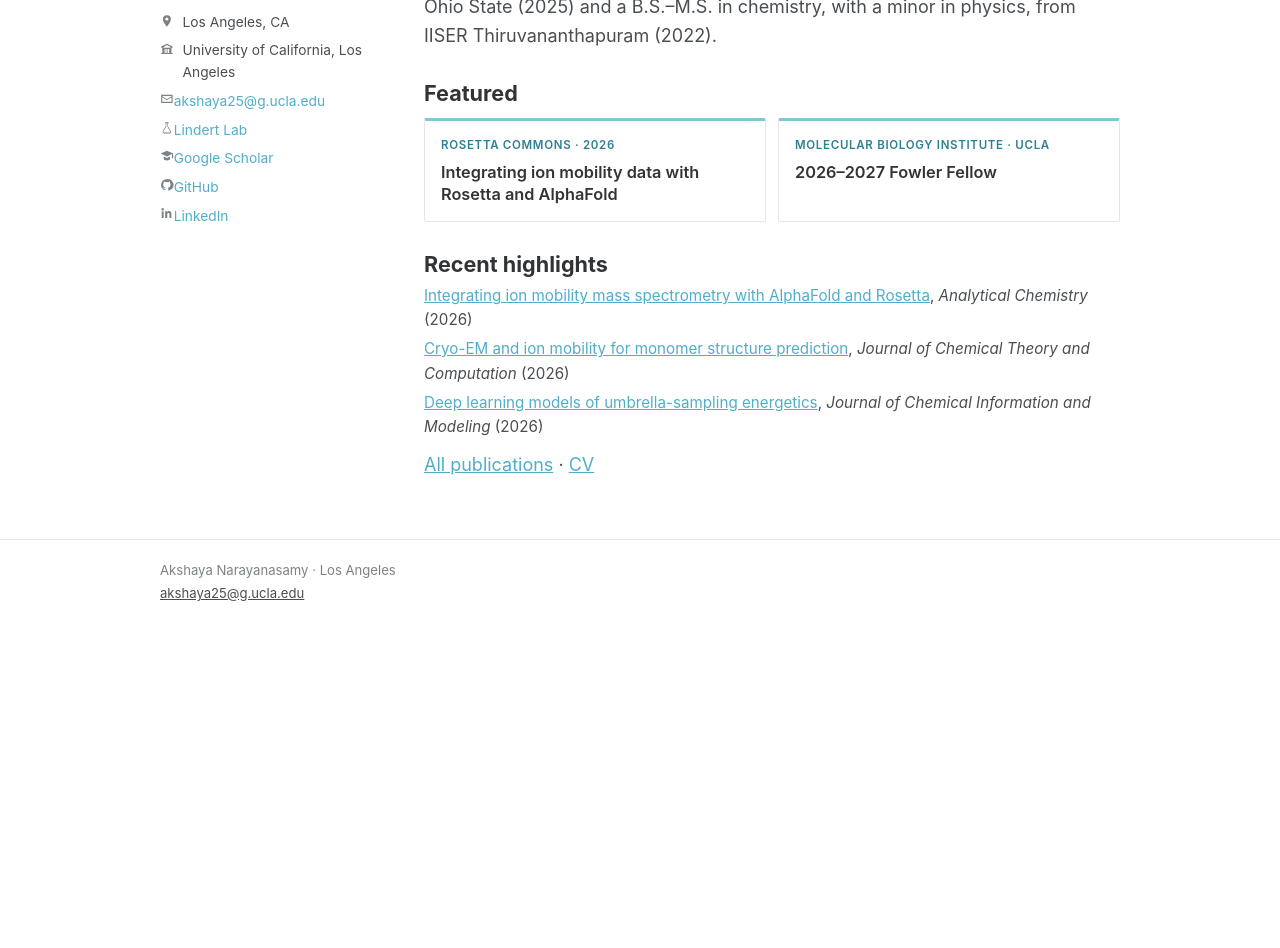
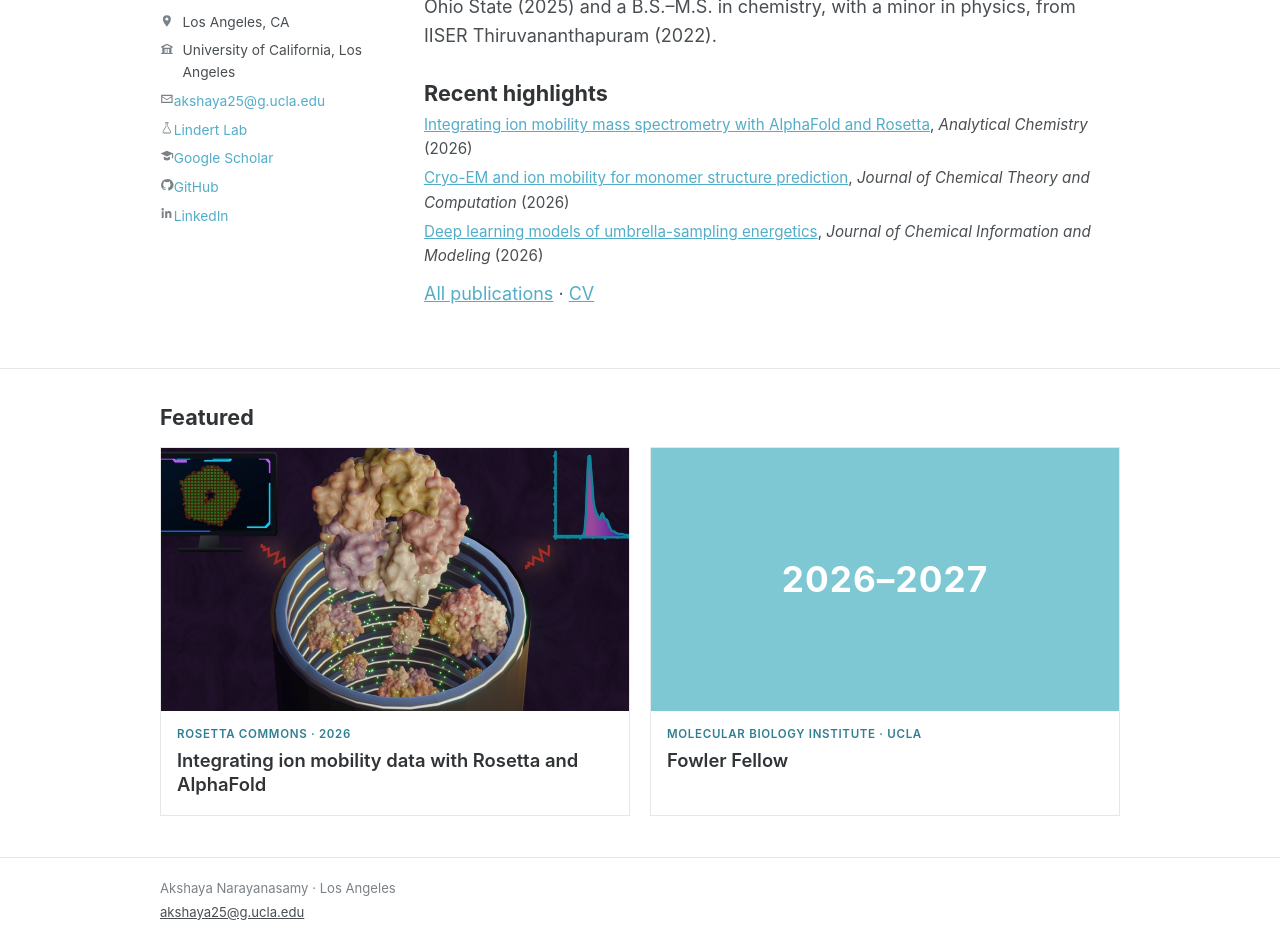
Before and after one commit to akshayansamy/akshayansamy.github.io, a plain HTML site: page index.html in a window 1280 px wide. Shown: the part 327-1275 px from the top of the page. Before the commit the page ends 956 px from the top, so only its background shows below. Drawn offline with Linux system fonts and the light colour scheme.

Commit message:
Show Featured as a full-width card grid on the front page.
The two features were text boxes in the article column. They now sit side by side under the intro, each with its own panel.

Co-authored-by: Cursor <cursoragent@cursor.com>

```diff
--- a/index.html
+++ b/index.html
@@ -50,17 +50,6 @@
       <h1>About</h1>
       <p class="lead">I am a computational chemist and a Ph.D. student in theory and computational chemistry at the University of California, Los Angeles. In the Lindert Lab I work on protein structure prediction and design, combining experiments, deep learning, and Rosetta-based modeling.</p>
       <p>Doctoral research began in 2023 at Ohio State and continued at UCLA from 2025. I expect to finish the Ph.D. in 2027. I also have an M.S. in physical chemistry from Ohio State (2025) and a B.S.–M.S. in chemistry, with a minor in physics, from IISER Thiruvananthapuram (2022).</p>
-      <h2>Featured</h2>
-      <div class="feature-grid">
-        <a class="feature" href="https://rosettacommons.org/2026/11/12/integrating-ion-mobility-data-with-rosetta-and-alphafold-resolves-complex-structural-assembly-challenges/">
-          <span>Rosetta Commons · 2026</span>
-          <strong>Integrating ion mobility data with Rosetta and AlphaFold</strong>
-        </a>
-        <a class="feature" href="https://www.mbi.ucla.edu/fowler-fellows">
-          <span>Molecular Biology Institute · UCLA</span>
-          <strong>2026–2027 Fowler Fellow</strong>
-        </a>
-      </div>
       <h2>Recent highlights</h2>
       <ul class="related">
         <li><a href="https://doi.org/10.1021/acs.analchem.6c01893">Integrating ion mobility mass spectrometry with AlphaFold and Rosetta</a>, <em>Analytical Chemistry</em> (2026)</li>
@@ -71,6 +60,28 @@
 
     </main>
   </div>
+
+  <section class="front-features" aria-labelledby="featured-heading">
+    <div class="front-features-inner">
+      <h2 id="featured-heading">Featured</h2>
+      <div class="feature-grid">
+        <a class="feature" href="https://rosettacommons.org/2026/11/12/integrating-ion-mobility-data-with-rosetta-and-alphafold-resolves-complex-structural-assembly-challenges/">
+          <img src="features/rosetta.jpg" alt="Protein complex above an ion-mobility drift tube">
+          <span class="feature-body">
+            <span class="feature-kicker">Rosetta Commons · 2026</span>
+            <strong>Integrating ion mobility data with Rosetta and AlphaFold</strong>
+          </span>
+        </a>
+        <a class="feature" href="https://www.mbi.ucla.edu/fowler-fellows">
+          <span class="feature-visual" aria-hidden="true">2026–2027</span>
+          <span class="feature-body">
+            <span class="feature-kicker">Molecular Biology Institute · UCLA</span>
+            <strong>Fowler Fellow</strong>
+          </span>
+        </a>
+      </div>
+    </div>
+  </section>
 
   <footer class="site-footer">
     <div class="site-footer-inner">
--- a/styles.css
+++ b/styles.css
@@ -205,29 +205,70 @@ a:hover { color: var(--link-hover); }
 
 .related li { margin: 0.3rem 0; }
 
+.front-features {
+  border-top: 1px solid var(--line);
+  background: #fff;
+  padding: 2.2rem 0 2.6rem;
+}
+
+.front-features-inner {
+  width: min(var(--max), calc(100% - 2rem));
+  margin-inline: auto;
+}
+
+.front-features h2 {
+  margin: 0 0 1rem;
+  color: var(--heading);
+  font-size: 1.35rem;
+  line-height: 1.25;
+  font-weight: 700;
+}
+
 .feature-grid {
   display: grid;
   grid-template-columns: 1fr 1fr;
-  gap: 0.75rem;
-  margin-top: 0.7rem;
+  gap: 1.25rem;
+  align-items: stretch;
 }
 
 .feature {
   display: flex;
   flex-direction: column;
-  gap: 0.4rem;
-  padding: 0.95rem 1rem 1rem;
+  min-height: 100%;
   border: 1px solid var(--line);
-  border-top: 3px solid #7ec8d4;
-  border-radius: 2px;
   background: #fff;
   color: var(--heading);
   text-decoration: none;
+  overflow: hidden;
 }
 
 .feature:hover { border-color: var(--link); }
 
-.feature span {
+.feature img,
+.feature-visual {
+  width: 100%;
+  aspect-ratio: 16 / 9;
+  object-fit: cover;
+  background: #7ec8d4;
+}
+
+.feature-visual {
+  display: grid;
+  place-items: center;
+  color: #fff;
+  font-size: clamp(1.6rem, 3vw, 2.2rem);
+  font-weight: 700;
+  letter-spacing: 0.03em;
+}
+
+.feature-body {
+  display: flex;
+  flex-direction: column;
+  gap: 0.35rem;
+  padding: 0.9rem 1rem 1.1rem;
+}
+
+.feature-kicker {
   color: var(--link-hover);
   font-size: 0.72rem;
   font-weight: 600;
@@ -236,9 +277,9 @@ a:hover { color: var(--link-hover); }
 }
 
 .feature strong {
-  font-size: 1.02rem;
+  font-size: 1.15rem;
   font-weight: 600;
-  line-height: 1.35;
+  line-height: 1.3;
 }
 
 @media (max-width: 700px) {
```
Also changed, not shown: features/rosetta.jpg (added).
